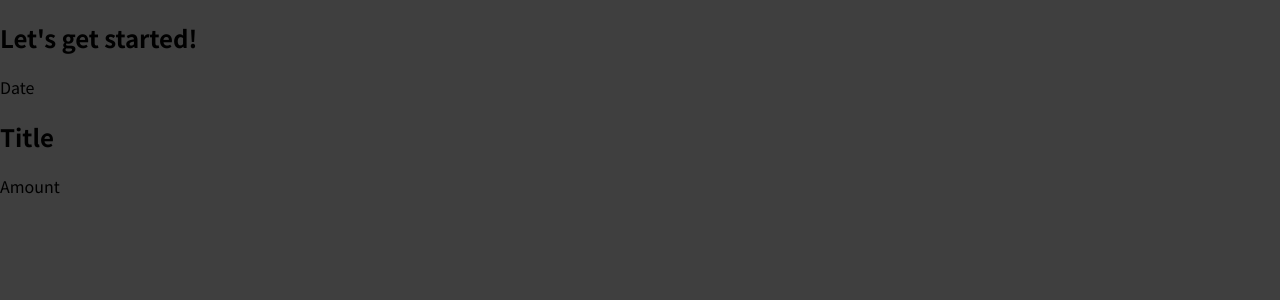
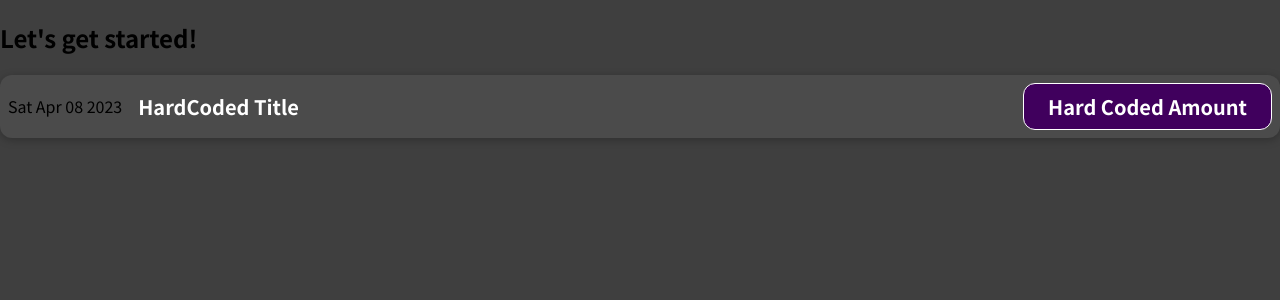
Before and after one commit to hajschroeder/react-practice, a JavaScript app: page / in a window 1280 px wide. Shown: the top 300 px of the page. Built offline with nearby package versions, Linux system fonts and the light colour scheme.

Commit message:
include styling, custom component, JSX

```diff
--- /dev/null
+++ b/src/components/ExpenseItem.css
@@ -0,0 +1,56 @@
+.expense-item {
+  display: flex;
+  justify-content: space-between;
+  align-items: center;
+  box-shadow: 0 2px 8px rgba(0, 0, 0, 0.25);
+  padding: 0.5rem;
+  margin: 1rem 0;
+  border-radius: 12px;
+  background-color: #4b4b4b;
+}
+
+.expense-item__description {
+  display: flex;
+  flex-direction: column;
+  gap: 1rem;
+  align-items: flex-end;
+  flex-flow: column-reverse;
+  justify-content: flex-start;
+  flex: 1;
+}
+
+.expense-item h2 {
+  color: #3a3a3a;
+  font-size: 1rem;
+  flex: 1;
+  margin: 0 1rem;
+  color: white;
+}
+
+.expense-item__price {
+  font-size: 1rem;
+  font-weight: bold;
+  color: white;
+  background-color: #40005d;
+  border: 1px solid white;
+  padding: 0.5rem;
+  border-radius: 12px;
+}
+
+@media (min-width: 580px) {
+  .expense-item__description {
+    flex-direction: row;
+    align-items: center;
+    justify-content: flex-start;
+    flex: 1;
+  }
+
+  .expense-item__description h2 {
+    font-size: 1.25rem;
+  }
+
+  .expense-item__price {
+    font-size: 1.25rem;
+    padding: 0.5rem 1.5rem;
+  }
+}
--- a/src/components/ExpenseItem.js
+++ b/src/components/ExpenseItem.js
@@ -1,10 +1,15 @@
+import './ExpenseItem.css'
 function ExpenseItem () {
+
+  const expenseDate = new Date(2023, 3, 8);
+  const expenseTitle = 'HardCoded Title';
+  const expenseAmount = 'Hard Coded Amount';
   return (
-    <div>
-      <div>Date</div>
-      <div>
-        <h2>Title</h2>
-        <div>Amount</div>
+    <div className="expense-item">
+      <div>{expenseDate.toDateString()}</div>
+      <div className='expense-item__description'>
+        <h2>{expenseTitle}</h2>
+        <div className='expense-item__price'>{expenseAmount}</div>
       </div>
     </div>
   )
```
